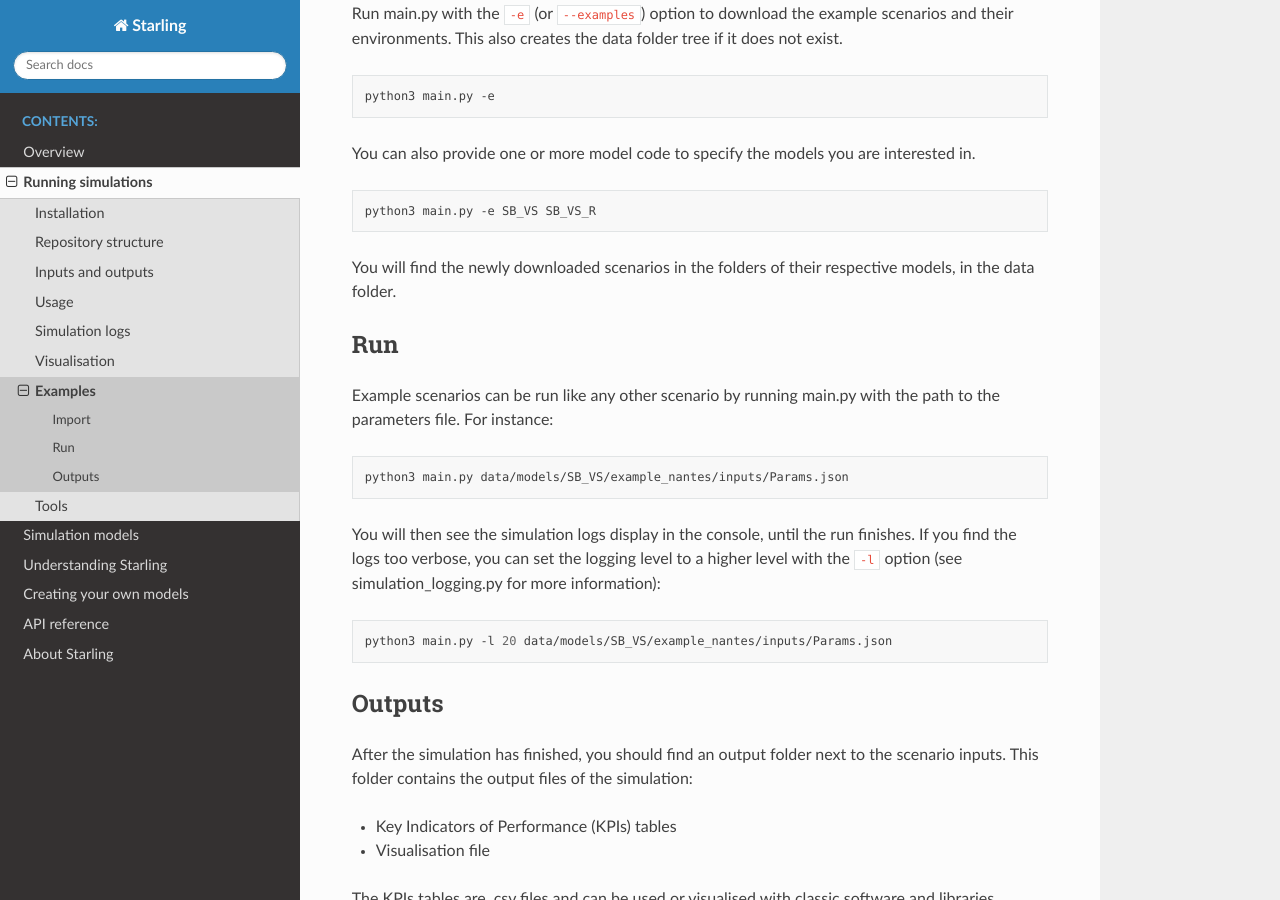
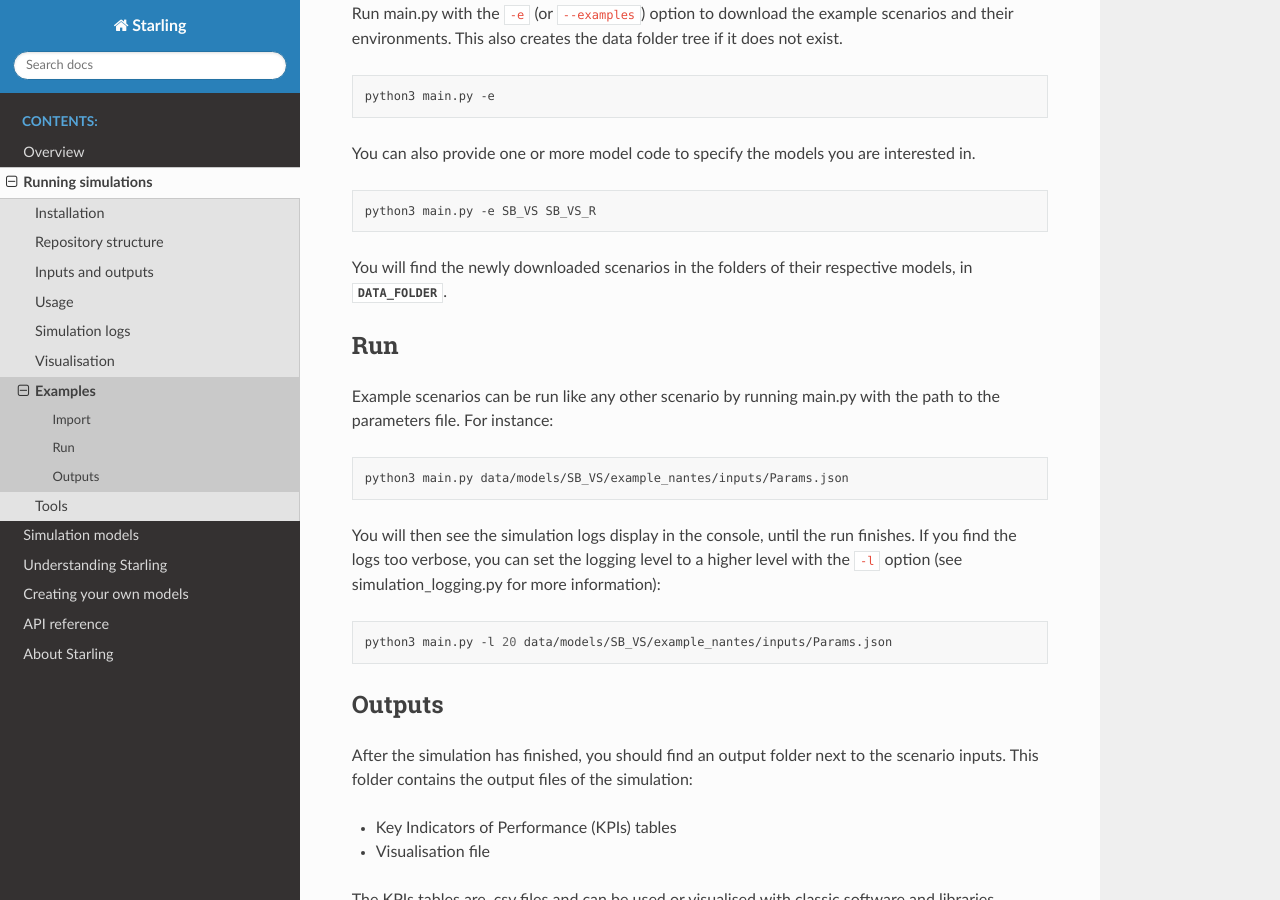
Before and after one commit to tellae/starling, a Sphinx documentation site: the page built from docs/run/examples.rst, in a window 1280 px wide and 900 px high, scrolled down 454 px. Built offline with Sphinx 7.4.7 and the Read the Docs theme 2.0.0, drawn with Linux system fonts in a browser that asks for light colours; pages that are not in the unit, such as notebooks, are missing from menus.

Commit message:
fix: little corrections in doc

```diff
--- a/docs/run/examples.rst
+++ b/docs/run/examples.rst
@@ -35,7 +35,7 @@
     python3 main.py -e SB_VS SB_VS_R
 
 You will find the newly downloaded scenarios in the folders of their
-respective models, in the data folder.
+respective models, in :data:`~starling_sim.utils.paths.DATA_FOLDER`.
 
 ***
 Run
--- a/docs/run/running_simulations.rst
+++ b/docs/run/running_simulations.rst
@@ -4,7 +4,7 @@
 *******************
 
 In this section, you’ll learn the basics for running simulations
-with Starling. From installation, to running a simulation and
+with Starling. From installation to running a simulation and
 visualising results.
 
 .. toctree::
```
Also changed, not shown: 1 other file.
